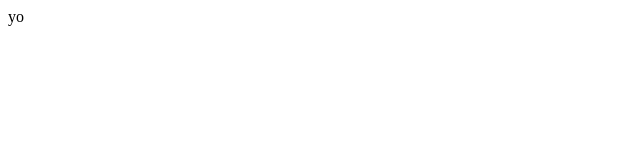
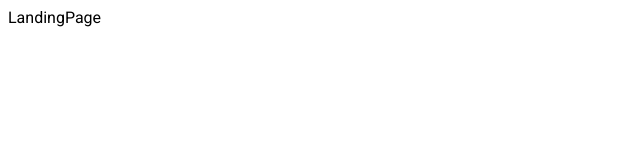
Before and after one commit to dnitecki/finfetch-ui, a React (Create React App) app: page / in a window 1280 px wide. Shown: the top 160 px of the page, without its empty margins (0-640 px from the left). Built offline with nearby package versions, Linux system fonts and the light colour scheme.

Commit message:
create first routes

```diff
--- a/public/index.html
+++ b/public/index.html
@@ -9,35 +9,21 @@
       name="description"
       content="Web site created using create-react-app"
     />
-    <link rel="apple-touch-icon" href="%PUBLIC_URL%/logo192.png" />
-    <!--
-      manifest.json provides metadata used when your web app is installed on a
-      user's mobile device or desktop. See https://developers.google.com/web/fundamentals/web-app-manifest/
-    -->
-    <link rel="manifest" href="%PUBLIC_URL%/manifest.json" />
-    <!--
-      Notice the use of %PUBLIC_URL% in the tags above.
-      It will be replaced with the URL of the `public` folder during the build.
-      Only files inside the `public` folder can be referenced from the HTML.
-
-      Unlike "/favicon.ico" or "favicon.ico", "%PUBLIC_URL%/favicon.ico" will
-      work correctly both with client-side routing and a non-root public URL.
-      Learn how to configure a non-root public URL by running `npm run build`.
-    -->
-    <title>React App</title>
+    <link rel="preconnect" href="https://fonts.googleapis.com" />
+    <link rel="preconnect" href="https://fonts.gstatic.com" crossorigin />
+    <link
+      href="https://fonts.googleapis.com/css2?family=Roboto:ital,wght@0,100;0,300;0,400;0,500;0,700;0,900;1,100;1,300&display=swap"
+      rel="stylesheet"
+    />
+    <title>FinFetch.io</title>
+    <style>
+      * {
+        font-family: "Roboto", sans-serif;
+      }
+    </style>
   </head>
   <body>
     <noscript>You need to enable JavaScript to run this app.</noscript>
     <div id="root"></div>
-    <!--
-      This HTML file is a template.
-      If you open it directly in the browser, you will see an empty page.
-
-      You can add webfonts, meta tags, or analytics to this file.
-      The build step will place the bundled scripts into the <body> tag.
-
-      To begin the development, run `npm start` or `yarn start`.
-      To create a production bundle, use `npm run build` or `yarn build`.
-    -->
   </body>
 </html>
--- a/src/App.js
+++ /dev/null
@@ -1,7 +0,0 @@
-import "./app.scss";
-
-function App() {
-  return <div>yo</div>;
-}
-
-export default App;
--- /dev/null
+++ b/src/App.jsx
@@ -0,0 +1,20 @@
+import "./app.scss";
+import { Route, Routes, useLocation } from "react-router-dom";
+import LandingPage from "./pages/landingPage/LandingPage";
+import Dashboard from "./apps/finfetch-dashboard/Dashboard";
+import Home from "./apps/finfetch-api/Home";
+
+function App() {
+  const location = useLocation();
+  return (
+    <div>
+      <Routes location={location} key={location.pathname}>
+        <Route exact path="/" element={<LandingPage />} />
+        <Route exact path="/api" element={<Home />} />
+        <Route exact path="/dashboard" element={<Dashboard />} />
+      </Routes>
+    </div>
+  );
+}
+
+export default App;
--- /dev/null
+++ b/src/apps/finfetch-api/Home.jsx
@@ -0,0 +1,5 @@
+import React from "react";
+
+export default function Home() {
+  return <div>Home</div>;
+}
--- /dev/null
+++ b/src/apps/finfetch-dashboard/Dashboard.jsx
@@ -0,0 +1,5 @@
+import React from "react";
+
+export default function Dashboard() {
+  return <div>Dashboard</div>;
+}
--- /dev/null
+++ b/src/pages/landingPage/LandingPage.jsx
@@ -0,0 +1,5 @@
+import React from "react";
+
+export default function LandingPage() {
+  return <div>LandingPage</div>;
+}
```
